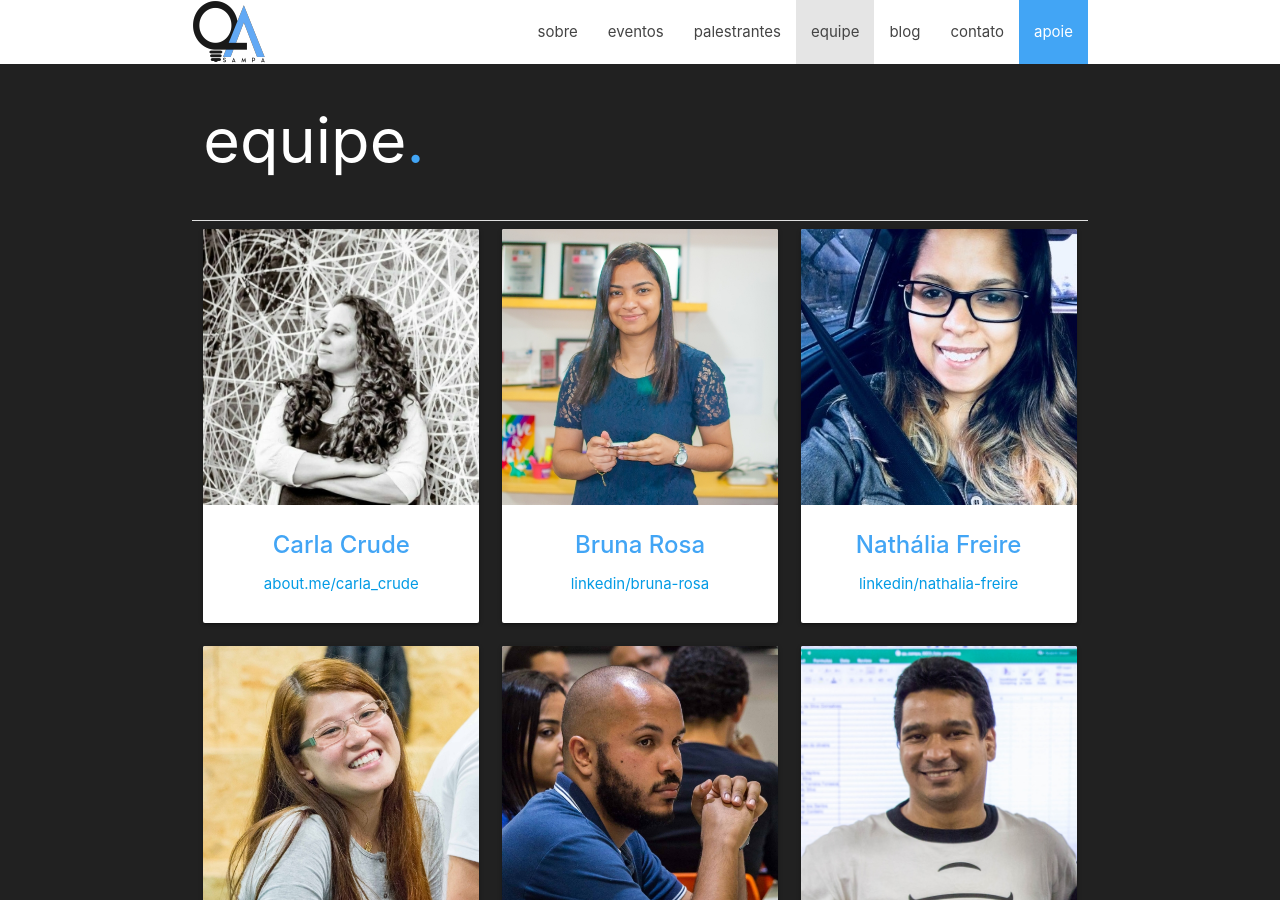
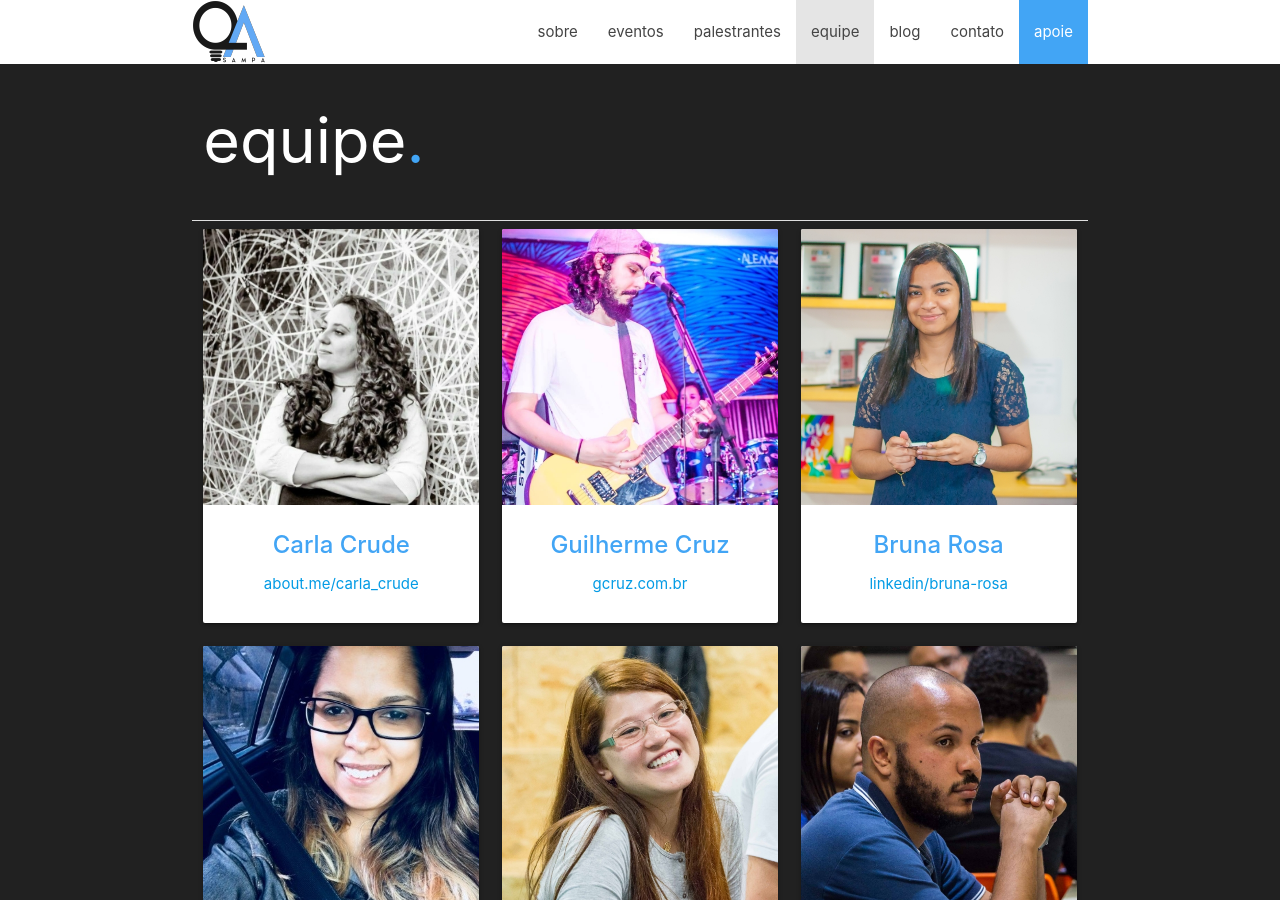
Before and after one commit to qasampameeting/qasampameeting.github.io, a Jekyll site: the page built from team.md, in a window 1280 px wide and 900 px high. Built offline with Jekyll 4.4.1, drawn with Linux system fonts in a browser that asks for light colours; nearby versions of some CDN libraries.

Commit message:
Add Guilherme to team again :)

```diff
--- a/_data/team.yml
+++ b/_data/team.yml
@@ -3,6 +3,11 @@
   image: carla-crude.jpg
   link: https://about.me/carla_crude
   link_text: about.me/carla_crude
+
+- name: Guilherme Cruz
+  image: guilherme-cruz.jpg
+  link: http://gcruz.com.br
+  link_text: gcruz.com.br
 
 - name: Bruna Rosa
   image: bruna-rosa.jpg
```
Also changed, not shown: assets/img/team/guilherme-cruz.jpg (added).
